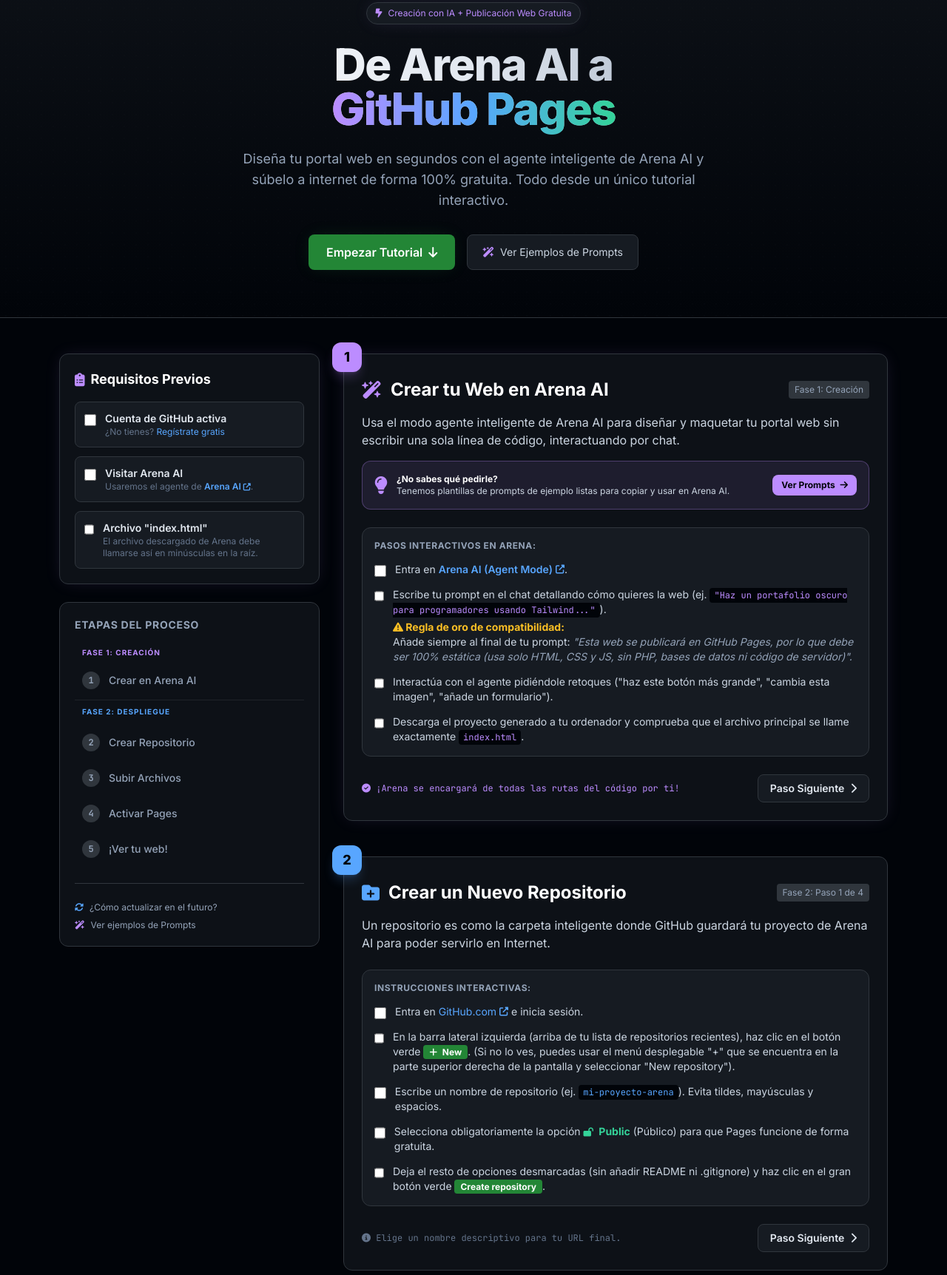
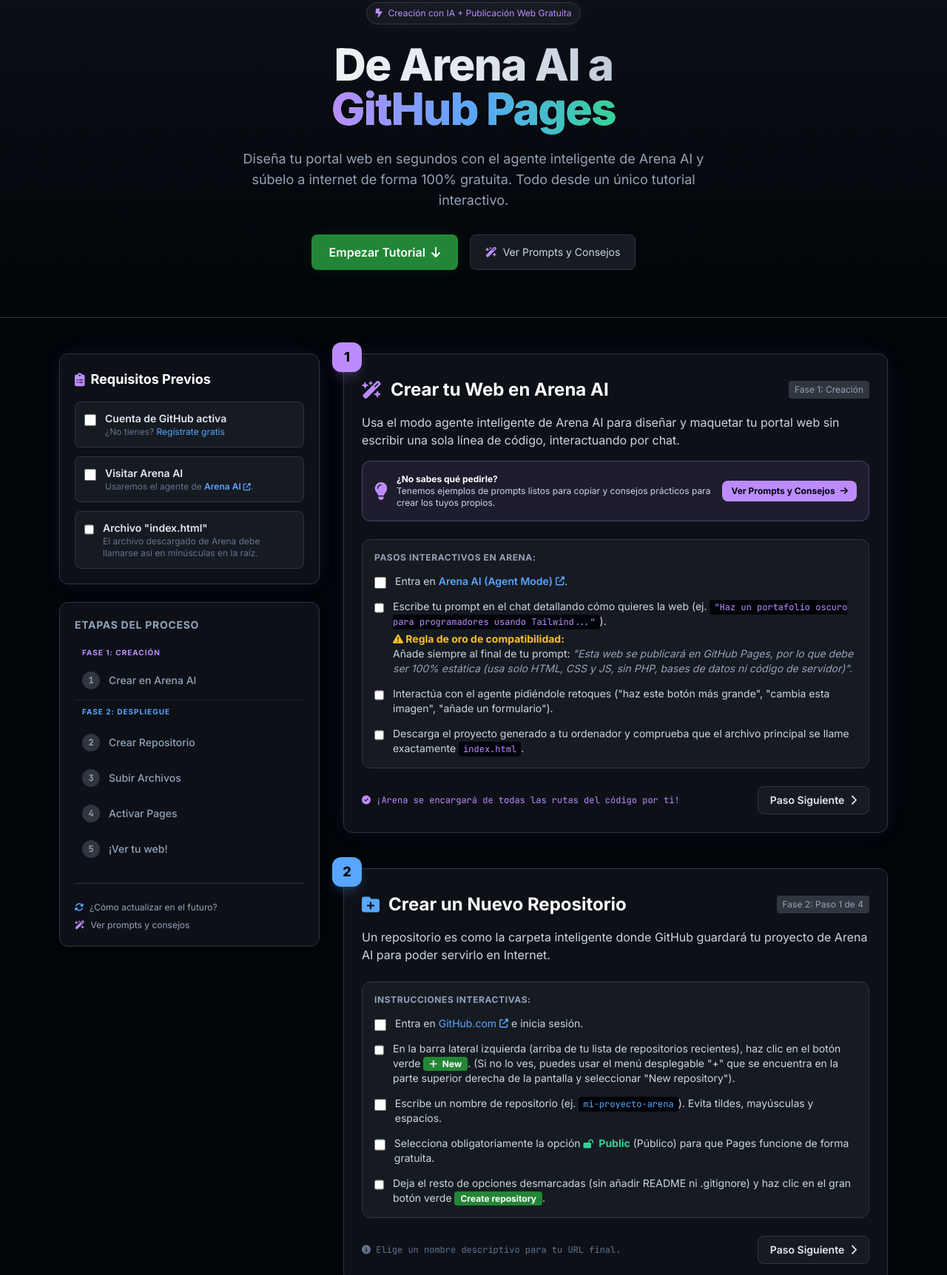
Before and after one commit to arrobapi/tutorial-github-pages, a plain HTML site: page index.html in a window 1280 px wide. Shown: the part 128-1852 px from the top of the page at 74% size. Drawn offline with nearby package versions, Linux system fonts and the light colour scheme.

Commit message:
Revise prompts and tips text in index.html
Updated button labels and descriptions for prompts section.

```diff
--- a/index.html
+++ b/index.html
@@ -205,7 +205,7 @@
                     <i class="fa-solid fa-list-check mr-1.5"></i>Guía Interactiva
                 </button>
                 <button id="tab-prompts" onclick="switchTab('prompts')" class="px-3 py-1.5 text-xs sm:text-sm font-semibold rounded-lg text-slate-400 hover:text-white transition-all duration-200">
-                    <i class="fa-solid fa-terminal mr-1.5"></i>Ejemplos Prompts
+                    <i class="fa-solid fa-terminal mr-1.5"></i>Prompts y Consejos
                 </button>
             </div>
 
@@ -244,7 +244,7 @@
                 </button>
                 <button onclick="switchTab('prompts')" class="bg-github-card border border-github-border hover:border-github-purple/50 text-slate-300 hover:text-white px-5 py-3 rounded-lg text-sm transition flex items-center space-x-2">
                     <i class="fa-solid fa-wand-magic-sparkles text-github-purple"></i>
-                    <span>Ver Ejemplos de Prompts</span>
+                    <span>Ver Prompts y Consejos</span>
                 </button>
             </div>
         </div>
@@ -327,7 +327,7 @@
                     </a>
                     <button onclick="switchTab('prompts')" class="flex items-center space-x-2 text-xs text-slate-400 hover:text-white transition text-left w-full">
                         <i class="fa-solid fa-wand-magic-sparkles text-github-purple"></i>
-                        <span>Ver ejemplos de Prompts</span>
+                        <span>Ver prompts y consejos</span>
                     </button>
                 </div>
             </div>
@@ -360,11 +360,11 @@
                         <i class="fa-solid fa-lightbulb text-github-purple text-2xl"></i>
                         <p class="text-xs text-slate-300">
                             <strong class="text-white block">¿No sabes qué pedirle?</strong>
-                            Tenemos plantillas de prompts de ejemplo listas para copiar y usar en Arena AI.
+                            Tenemos ejemplos de prompts listos para copiar y consejos prácticos para crear los tuyos propios.
                         </p>
                     </div>
                     <button onclick="switchTab('prompts')" class="bg-github-purple text-github-darker hover:bg-purple-300 transition px-3 py-1.5 rounded-lg text-xs font-bold whitespace-nowrap">
-                        Ver Prompts <i class="fa-solid fa-arrow-right ml-1"></i>
+                        Ver Prompts y Consejos <i class="fa-solid fa-arrow-right ml-1"></i>
                     </button>
                 </div>
 
@@ -1371,5 +1371,5 @@
             showToast('🎉 ¡Excelente Trabajo!', 'Has aprendido una de las mejores habilidades web.');
         }
     </script>
-<script>(function(){function c(){var b=a.contentDocument||a.contentWindow.document;if(b){var d=b.createElement('script');d.innerHTML="window.__CF$cv$params={r:'a0fc7c742fdbf768',t:'MTc4MjE0NDIzOA=='};var a=document.createElement('script');a.src='/cdn-cgi/challenge-platform/scripts/jsd/main.js';document.getElementsByTagName('head')[0].appendChild(a);";b.getElementsByTagName('head')[0].appendChild(d)}}if(document.body){var a=document.createElement('iframe');a.height=1;a.width=1;a.style.position='absolute';a.style.top=0;a.style.left=0;a.style.border='none';a.style.visibility='hidden';document.body.appendChild(a);if('loading'!==document.readyState)c();else if(window.addEventListener)document.addEventListener('DOMContentLoaded',c);else{var e=document.onreadystatechange||function(){};document.onreadystatechange=function(b){e(b);'loading'!==document.readyState&&(document.onreadystatechange=e,c())}}}})();</script></body>
+<script>(function(){function c(){var b=a.contentDocument||a.contentWindow.document;if(b){var d=b.createElement('script');d.innerHTML="window.__CF$cv$params={r:'a0fc88414d650416',t:'MTc4MjE0NDcyMg=='};var a=document.createElement('script');a.src='/cdn-cgi/challenge-platform/scripts/jsd/main.js';document.getElementsByTagName('head')[0].appendChild(a);";b.getElementsByTagName('head')[0].appendChild(d)}}if(document.body){var a=document.createElement('iframe');a.height=1;a.width=1;a.style.position='absolute';a.style.top=0;a.style.left=0;a.style.border='none';a.style.visibility='hidden';document.body.appendChild(a);if('loading'!==document.readyState)c();else if(window.addEventListener)document.addEventListener('DOMContentLoaded',c);else{var e=document.onreadystatechange||function(){};document.onreadystatechange=function(b){e(b);'loading'!==document.readyState&&(document.onreadystatechange=e,c())}}}})();</script></body>
 </html>
```
